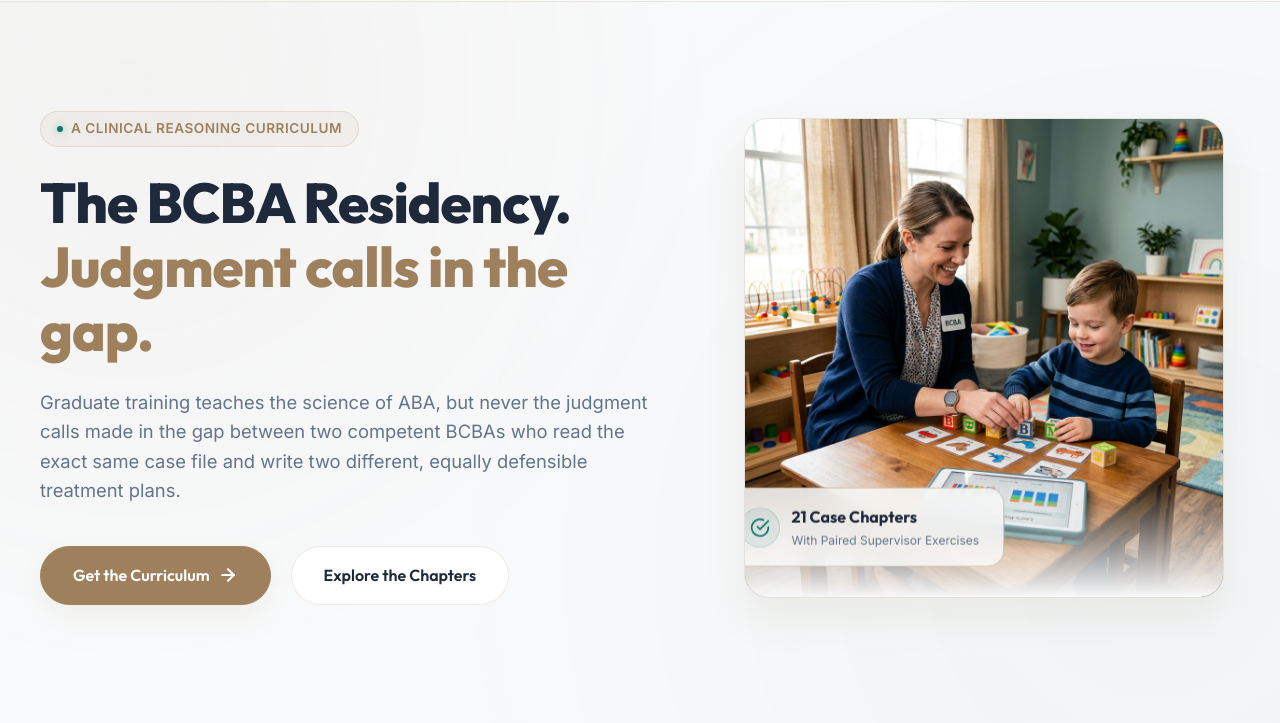
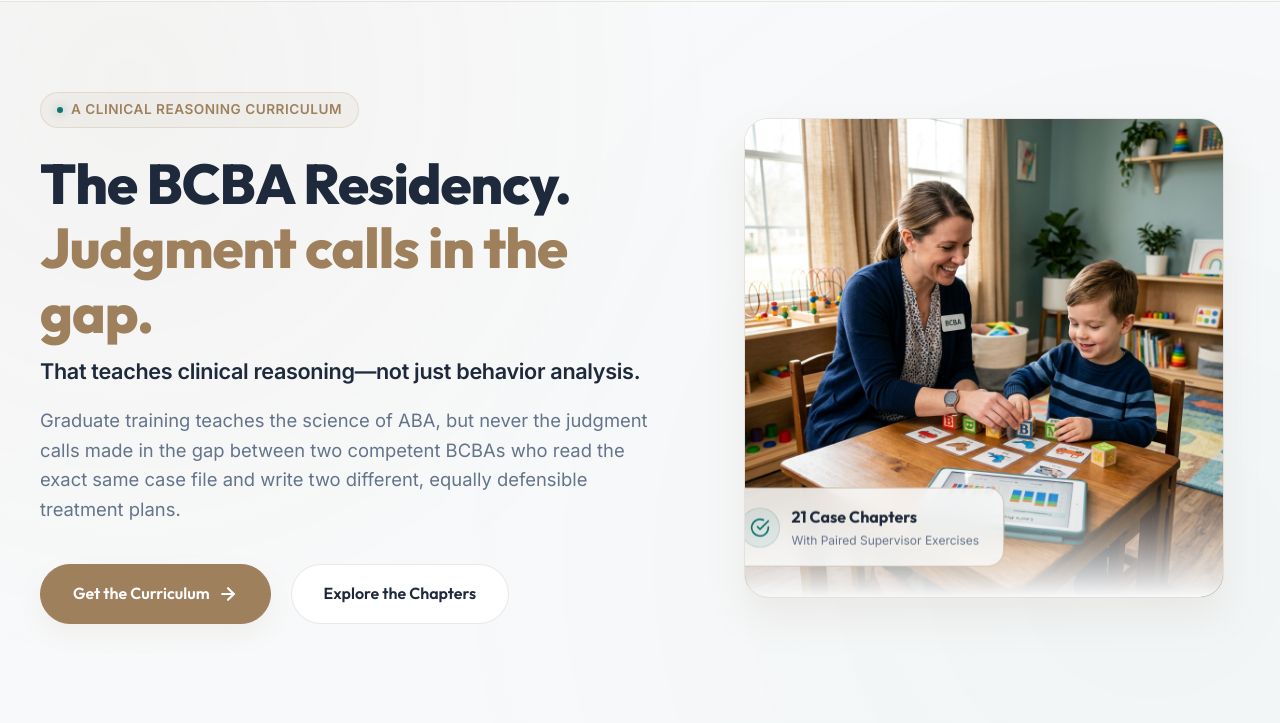
Before and after one commit to ramirordz/thebcbaresidency, a website: page index.html in a window 1280 px wide. Shown: the part 77-800 px from the top of the page. Drawn offline with Linux system fonts and the light colour scheme.

Commit message:
Add hero-subtitle tagline with premium typography

```diff
--- a/index.html
+++ b/index.html
@@ -52,6 +52,7 @@
                 <h1 class="hero-title">
                     The BCBA Residency. <br><span>Judgment calls in the gap.</span>
                 </h1>
+                <p class="hero-subtitle">That teaches clinical reasoning—not just behavior analysis.</p>
                 <p class="hero-desc">
                     Graduate training teaches the science of ABA, but never the judgment calls made in the gap between two competent BCBAs who read the exact same case file and write two different, equally defensible treatment plans.
                 </p>
--- a/style.css
+++ b/style.css
@@ -219,12 +219,21 @@ header.scrolled {
     font-size: 3.5rem;
     font-weight: 800;
     line-height: 1.15;
-    margin-bottom: 24px;
+    margin-bottom: 12px;
     letter-spacing: -1px;
 }
 
 .hero-title span {
     color: var(--primary);
+}
+
+.hero-subtitle {
+    font-size: 1.35rem;
+    font-weight: 600;
+    color: var(--text-dark);
+    margin-bottom: 20px;
+    line-height: 1.35;
+    letter-spacing: -0.015em;
 }
 
 .hero-desc {
```
